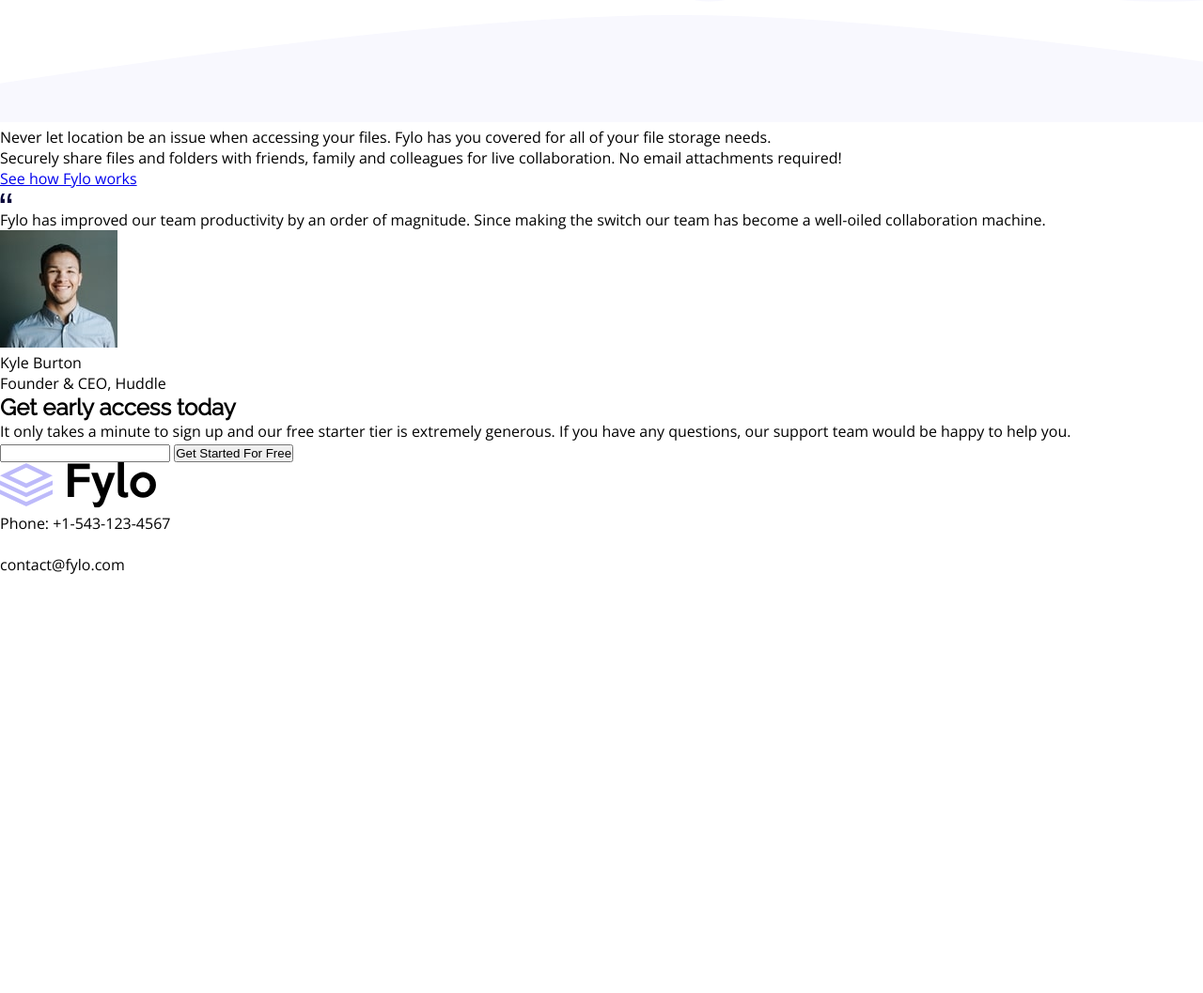
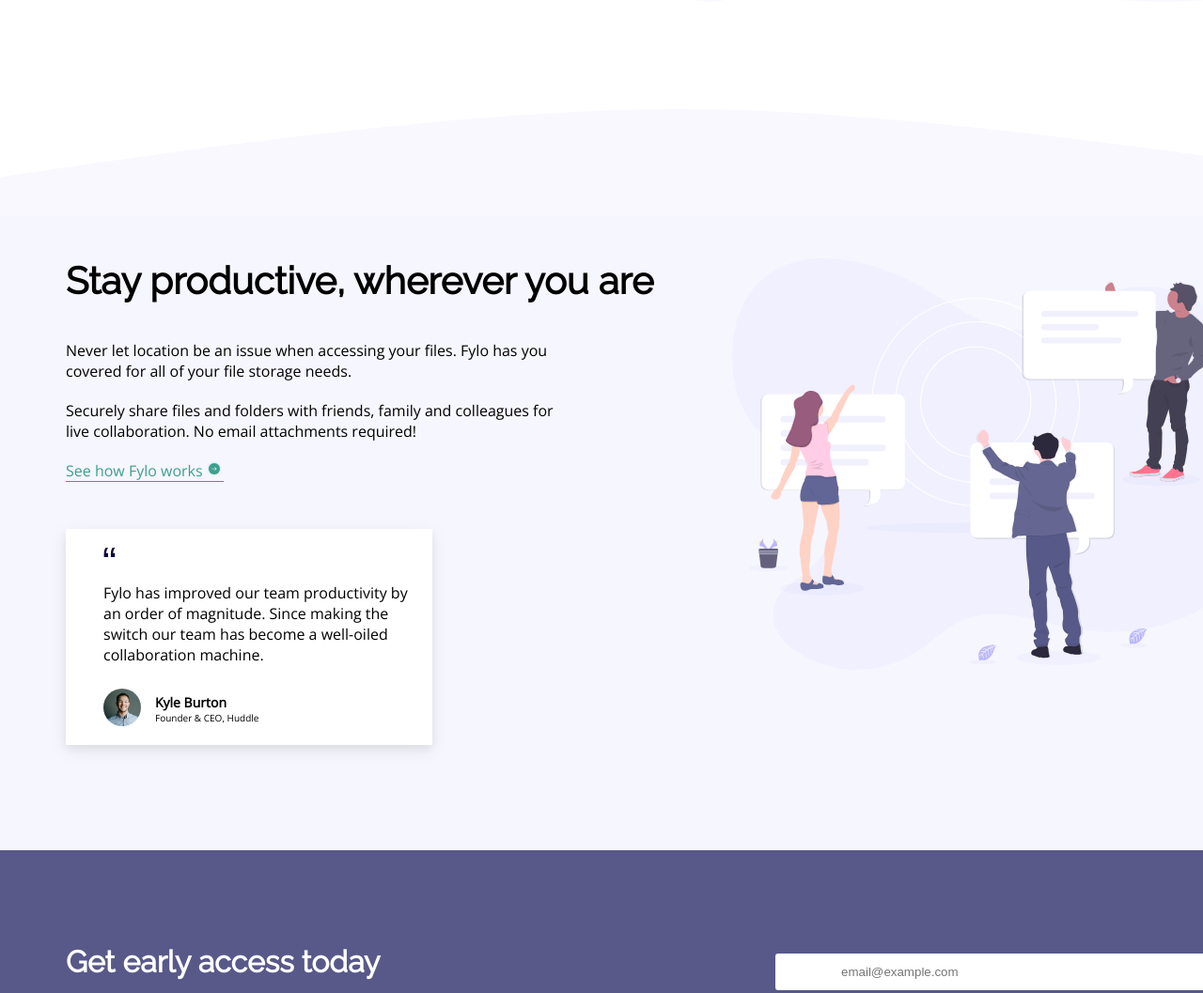
Before and after one commit to LuizHNRQ/Website-W1, a plain HTML site: page index.html in a window 1280 px wide. Shown: the part 721-1778 px from the top of the page at 94% size. Before the commit the page ends 1333 px from the top, so only its background shows below. Drawn offline with nearby package versions, Linux system fonts and the light colour scheme.

Commit message:
added all style to HTML

```diff
--- a/index.html
+++ b/index.html
@@ -35,8 +35,10 @@
 
   </div>
   <div class="second-page">
-    <img src="./images/bg-curve-desktop.svg" alt="curve">
+    <img src="./images/bg-curve-desktop.svg" alt="curve" class="image-2">
+    <div class="content">
         <div class="description">
+        <h2 class="title-h2">Stay productive, wherever you are</h2>
         <p>
           Never let location be an issue when accessing your files. Fylo has you
           covered for all of your file storage needs.
@@ -45,8 +47,9 @@
           Securely share files and folders with friends, family and colleagues for
           live collaboration. No email attachments required!
         </p>
+        <div class="link-2">
+          <a href="#">See how Fylo works <img src="./images/icon-arrow.svg" alt="arrow"></a>
         </div>
-    <a href="#">See how Fylo works</a>
 
         <div class="commentary">
       <img src="./images/icon-quotes.svg" alt="quotes">
@@ -54,32 +57,47 @@
         Fylo has improved our team productivity by an order of magnitude. Since
         making the switch our team has become a well-oiled collaboration machine.
       </p>
-      <img src="./images/avatar-testimonial.jpg" alt="person">
-      <p id="name">Kyle Burton</p>
-      <p id="position">Founder & CEO, Huddle</p>
+      <div class="person-cargo">
+        <img src="./images/avatar-testimonial.jpg" alt="person" id="image-person">
+        <ul>
+          <li id="name">Kyle Burton</li>
+          <li id="cargo">Founder & CEO, Huddle</li>
+        </ul>
+      </div>
+
     </div>
       </div>
+      <div class="image-second-right">
+        <img src="./images/illustration-2.svg" alt="">
+      </div>
+    </div>
+
+
+
+  </div>
   <div class="third-page">
-    <div>
+    <div class="third-access">
       <h2>Get early access today</h2>
       <p>It only takes a minute to sign up and our free starter tier is extremely generous.
         If you have any questions, our support team would be happy to help you.
       </p>
     </div>
-    <div>
+    <div class="third-form">
       <form>
-        <input type="email" name="email" id="email2">
-        <input type="submit" value="Get Started For Free">
+        <input type="email" name="email" id="email2" placeholder="email@example.com">
+        <input type="submit" value="Get Started For Free" id="submit2">
       </form>
     </div>
   </div>
   <footer>
     <div class="contact">
-      <img src="./images/logo.svg" alt="logo">
-      <img src="./images/icon-phone.svg" alt="phone">
-      <p>Phone: +1-543-123-4567</p>
-      <img src="./images/icon-email.svg" alt="email">
-      <p>contact@fylo.com</p>
+      <img src="./images/logo.svg" alt="logo" id="logo-white">
+
+      <ul>
+        <li><img src="./images/icon-phone.svg" alt="phone">
+          <span class="info">Phone: +1-543-123-4567</span></li>
+        <li><img src="./images/icon-email.svg" alt="email"><span class="info">contact@fylo.com</span></li>
+      </ul>
     </div>
   </footer>
 
--- a/style.css
+++ b/style.css
@@ -12,7 +12,9 @@
   margin: auto;
   font-family: 'Open Sans',sans-serif;
 }
-
+.title-h2{
+  font-weight: bold;
+}
 header{
   margin-top: 50px;
   display: flex;
@@ -38,7 +40,6 @@
   text-decoration: none;
   color: black;
 }
-
 .first-page{
   margin-top: 100px;
   display: flex;
@@ -92,3 +93,152 @@
   color: white;
   font-size: 16px;
 }
+.image-2{
+  margin-bottom: -20px;
+}
+.second-page{
+  margin-top: 100px;
+}
+.content{
+  background-color:hsl(240, 75%, 98%);
+  display: flex;
+  padding: 60px 70px;
+  height: 570px;
+}
+.description{
+  flex: 6;
+}
+.description h2{
+  font-size: 40px;
+  font-weight: bold;
+  margin-bottom: 40px;
+}
+.description p{
+  margin-top: 20px;
+  font-weight: 400;
+  width: 520px;
+}
+.link-2{
+  margin: 20px 0;
+  width: 168px;
+  border-bottom: 1px solid hsl(170, 45%, 43%);
+
+}
+.link-2 a{
+  text-decoration: none;
+  color: hsl(170, 45%, 43%);
+}
+.image-second-right{
+  flex: 5;
+}
+.image-second-right img{
+max-width:580px;
+max-height:580px;
+width: auto;
+height: auto;
+}
+
+.commentary{
+  background-color: white;
+  width: 390px;
+  height: 230px;
+  /*box-shadow: 3px 3px 3px 3px rgba(0, 0, 0, 0.034);*/
+  box-shadow: 0 4px 8px 0 rgba(0, 0, 0, 0.061),
+  0 6px 20px 0 rgba(0, 0, 0, 0.068);
+  margin-top: 50px;
+}
+.commentary img{
+  margin-left: 40px;
+  margin-top: 20px;
+}
+.commentary p{
+  margin-left: 40px;
+  width: 340px;
+}
+#image-person{
+  margin-top: 25px;
+  max-width:40px;
+  max-height:40px;
+  width: auto;
+  height: auto;
+  border-radius: 50%;
+}
+.person-cargo{
+  display: flex;
+}
+.person-cargo ul{
+  margin-top: 30px;
+  margin-left: 15px;
+}
+.person-cargo li{
+  list-style: none;
+}
+#name{
+  font-size: 14px;
+  font-weight: bold;
+}
+#cargo{
+  font-size: 10px;
+}
+.third-page{
+  background-color:hsl(238, 22%, 44%);
+  display: flex;
+}
+.third-access{
+  flex: 1;
+  width: 720px;
+  padding: 100px 0px 100px 70px ;
+  color: white;
+}
+.third-access h2{
+  font-size: 32px;
+  margin-bottom: 20px;
+}
+.third-access p{
+  width: 500px;
+}
+.third-form{
+  flex: 1;
+}
+.third-form form{
+  display: flex;
+  flex-direction: column;
+  padding:110px 70px;
+  margin-right: 50px;
+}
+#email2{
+  background-color: white;
+  padding: 12px 70px;
+  border-radius: 3px;
+  box-shadow: none;
+  border: 0;
+  margin-bottom: 15px;
+
+}
+#submit2{
+  font-family: 'Raleway' ;
+  font-weight: 400;;
+   box-shadow: none;
+   border-radius: 3px;
+   border: 0;
+   padding:  12px 0 12px;
+   background-color: hsl(224, 93%, 58%);
+   color: white;
+   font-size: 16px;
+   justify-items: flex-start;
+   margin-right: 250px;
+}
+footer{
+  background-color: hsl(243, 87%, 12%);
+}
+.contact {
+  padding: 70px 100px;
+  color: white;
+}
+.contact li{
+  list-style: none;
+  margin:  20px 0 20px;
+}
+.info{
+  margin-left: 20px;
+}
```
Lines whose indentation alone changed are shown as unchanged.
